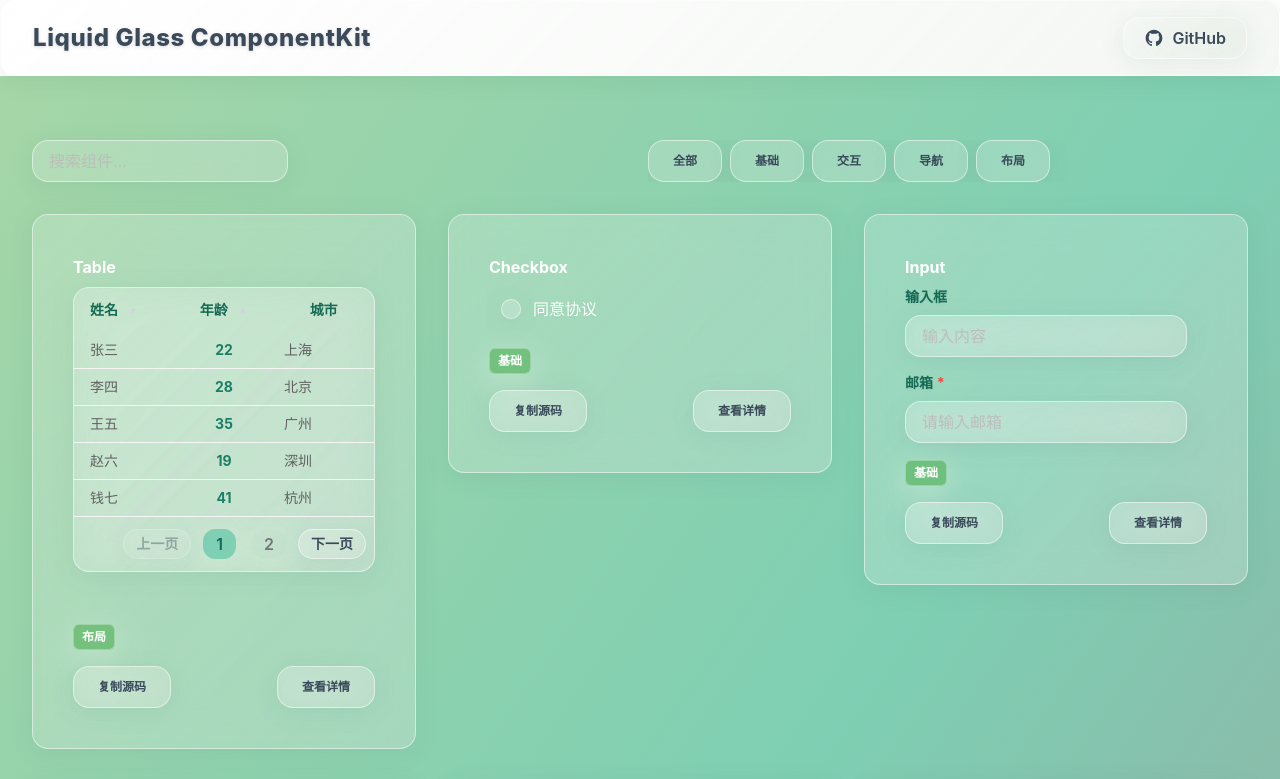
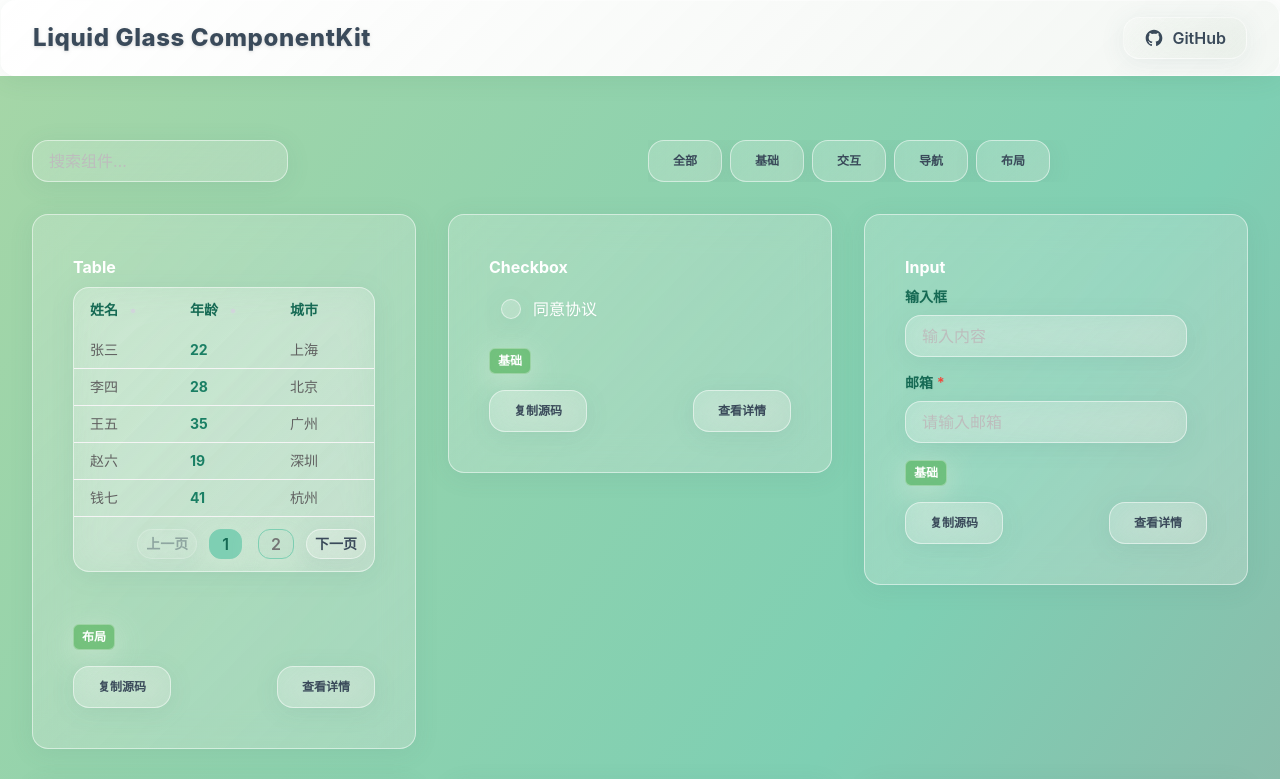
Before and after one commit to nibilin33/liquid-glass-ui, a Next.js app: page / in a window 1280 px wide. Shown: the top 779 px of the page. Built offline with nearby package versions, Linux system fonts and the light colour scheme.

Commit message:
feat:update

```diff
--- a/components/Table.tsx
+++ b/components/Table.tsx
@@ -81,7 +81,7 @@ export const Table: React.FC<TableProps & { bodyHeight?: number | string }> = ({
         return (
             <div className="flex justify-end items-center gap-2 py-3 px-2 select-none">
                 <button
-                    className="liquid-glass px-3 py-1 rounded-xl text-sm text-emerald-700 font-semibold shadow-glass transition hover:scale-105 disabled:opacity-40"
+                    className="liquid-glass px-2 py-1 rounded-xl text-sm text-emerald-700 font-semibold shadow-glass transition hover:scale-105 disabled:opacity-40"
                     disabled={currentPage === 1}
                     onClick={() => onPageChange?.(currentPage - 1)}
                 >上一页</button>
@@ -92,7 +92,7 @@ export const Table: React.FC<TableProps & { bodyHeight?: number | string }> = ({
                             className={`px-3 py-1 rounded-xl mx-1 font-semibold shadow-glass transition text-base leading-tight
 																							${p === currentPage
                                     ? 'bg-emerald-300 text-emerald-700 border border-emerald-300 cursor-default pointer-events-none'
-                                    : 'text-gray-600 hover:bg-emerald-100/40 hover:text-emerald-700'}
+                                    : 'text-gray-600 border border-emerald-300 hover:bg-emerald-100/40 hover:text-emerald-700'}
 																						`}
                             style={{ minWidth: 28 }}
                             onClick={() => onPageChange?.(p)}
@@ -103,7 +103,7 @@ export const Table: React.FC<TableProps & { bodyHeight?: number | string }> = ({
                     )
                 )}
                 <button
-                    className="liquid-glass text-sm px-3 py-1 rounded-xl text-emerald-700 font-semibold shadow-glass transition hover:scale-105 disabled:opacity-40"
+                    className="liquid-glass text-sm px-2 py-1 rounded-xl text-emerald-700 font-semibold shadow-glass transition hover:scale-105 disabled:opacity-40"
                     disabled={currentPage === pageCount}
                     onClick={() => onPageChange?.(currentPage + 1)}
                 >下一页</button>
@@ -120,14 +120,22 @@ export const Table: React.FC<TableProps & { bodyHeight?: number | string }> = ({
             style={style}
         >
             <div className="w-full">
-                <table className="min-w-full text-sm text-gray-700">
+                <div
+                    style={{
+                        maxHeight: bodyHeight !== undefined ? bodyHeight : undefined,
+                        height: bodyHeight === undefined ? '100%' : undefined,
+                        overflowY: 'auto',
+                        width: '100%'
+                    }}
+                >
+                    <table className="min-w-full text-sm text-gray-700" style={{ tableLayout: 'fixed' }}>
                         <thead className="sticky top-0 z-10 bg-transparent">
                             <tr>
                                 {columns.map(col => (
                                     <th
                                         key={col.key}
                                         className="px-4 py-3 font-semibold text-emerald-700 bg-transparent select-none cursor-pointer"
-                                    style={{ textAlign: col.align || "left", width: col.width }}
+                                        style={{ textAlign: col.align || "left", width: col.width || `${100 / columns.length}%` }}
                                         onClick={col.sortable ? () => handleSort(col.key) : undefined}
                                     >
                                         <span className="flex items-center gap-1">
@@ -150,16 +158,6 @@ export const Table: React.FC<TableProps & { bodyHeight?: number | string }> = ({
                                 ))}
                             </tr>
                         </thead>
-                </table>
-                <div
-                    style={{
-                        maxHeight: bodyHeight !== undefined ? bodyHeight : undefined,
-                        height: bodyHeight === undefined ? '100%' : undefined,
-                        overflowY: 'auto',
-                        width: '100%'
-                    }}
-                >
-                    <table className="min-w-full text-sm text-gray-700">
                         <tbody>
                             {pagedData.map((row, i) => (
                                 <motion.tr
@@ -170,10 +168,13 @@ export const Table: React.FC<TableProps & { bodyHeight?: number | string }> = ({
                                     {columns.map(col => (
                                         <motion.td
                                             key={col.key}
-                                            className="px-4 py-2 border-b border-gray-100"
-                                            style={{ textAlign: col.align || "left" }}
+                                            className={`px-4 py-2 border-b border-gray-100 ${col.align === 'center' ? 'text-center' : col.align === 'right' ? 'text-right' : 'text-left'}`}
+                                            style={{ width: col.width || `${100 / columns.length}%` }}
                                         >
+                                            {/* 保证加粗内容不影响宽度 */}
+                                            <span className={col.align === 'center' ? 'inline-block w-full' : ''}>
                                                 {col.render ? col.render(row[col.key], row, i) : row[col.key]}
+                                            </span>
                                         </motion.td>
                                     ))}
                                 </motion.tr>
--- a/pages/index.tsx
+++ b/pages/index.tsx
@@ -80,7 +80,7 @@ export default function RootLayout() {
   const [tablePage, setTablePage] = useState(1);
   const tableColumns = [
     { key: 'name', title: '姓名', sortable: true },
-    { key: 'age', title: '年龄', align: 'center' as const, sortable: true, render: (v: any) => <span className="font-bold text-emerald-600">{v}</span> },
+    { key: 'age', title: '年龄', sortable: true, render: (v: any) => <span className="font-bold text-emerald-600">{v}</span> },
     { key: 'city', title: '城市' }
   ];
   const tableData = [
```
Also changed, not shown: 1 other file (tests, documents, lock files or other folders). Lines whose indentation alone changed are shown as unchanged.
